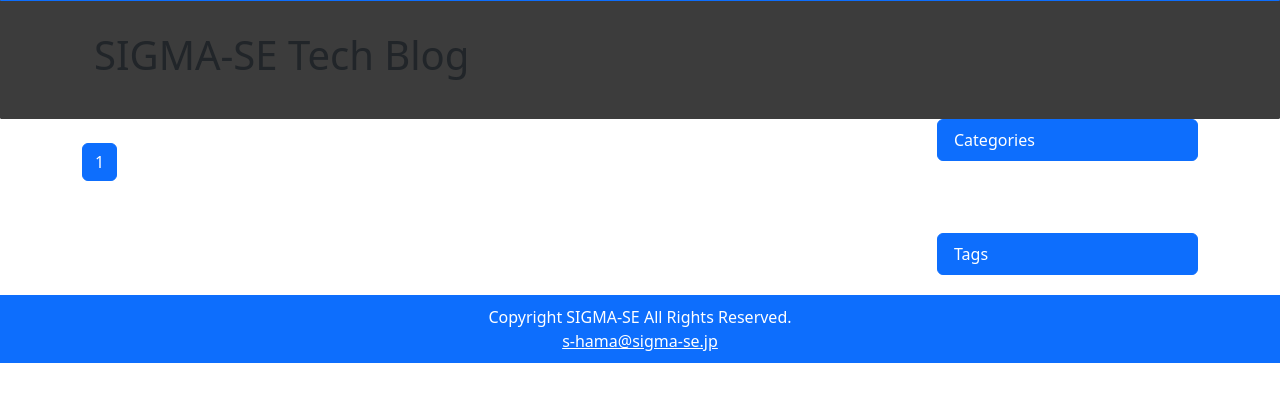
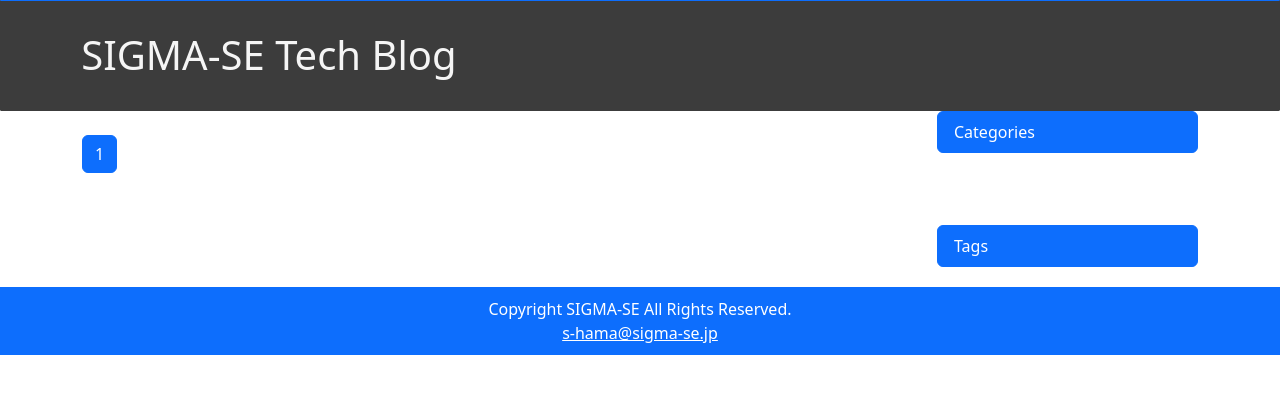
Before and after one commit to s-hama/sigma-se-tech-blog, a Django app: page / in a window 1280 px wide. Shown: the part 55-457 px from the top of the page. Run offline with Django 4.2, Linux system fonts and the light colour scheme; data that the repository does not hold is empty; some libraries are stand-ins or nearby versions.

Commit message:
feat: add title style

```diff
--- a/static/tblog/base.css
+++ b/static/tblog/base.css
@@ -39,18 +39,17 @@
     padding-bottom: 0.50rem;
 }
 
-/*
-.nav-link-top {
-    padding-left: unset;
+.blog-title {
+    color:#f5f5f5;
+    margin-bottom:unset;
+    margin-left:-0.35rem;
 }
 
-.navbar-nav {
-    flex-direction: column;
-}
-
+/* width > 576px */
 @media (min-width: 576px) {
-    .navbar-nav {
-        flex-direction: row;
+    .blog-title {
+        color:#f5f5f5;
+        margin-bottom:unset;
+        margin-left:-0.8rem;
     }
 }
-*/
```
